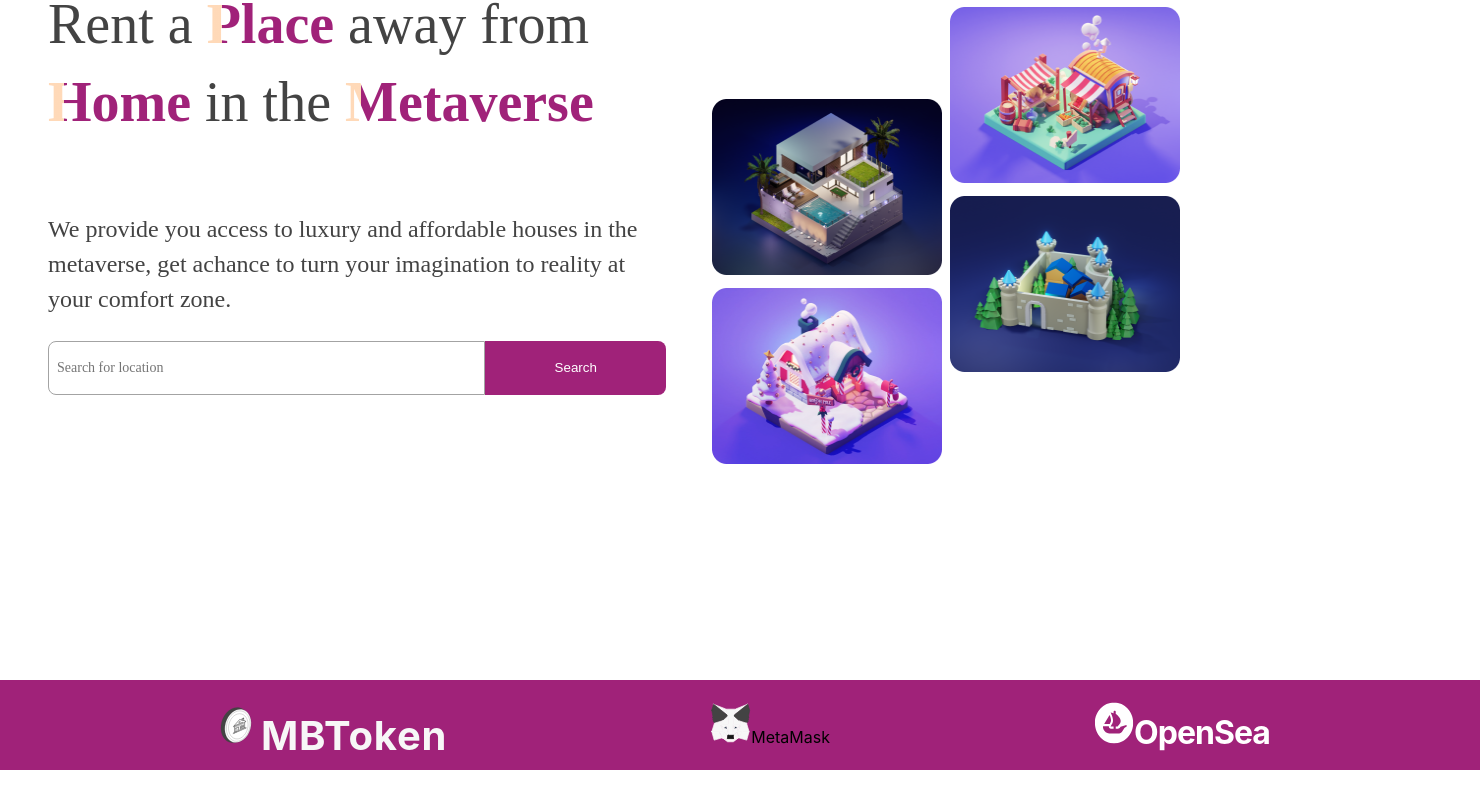
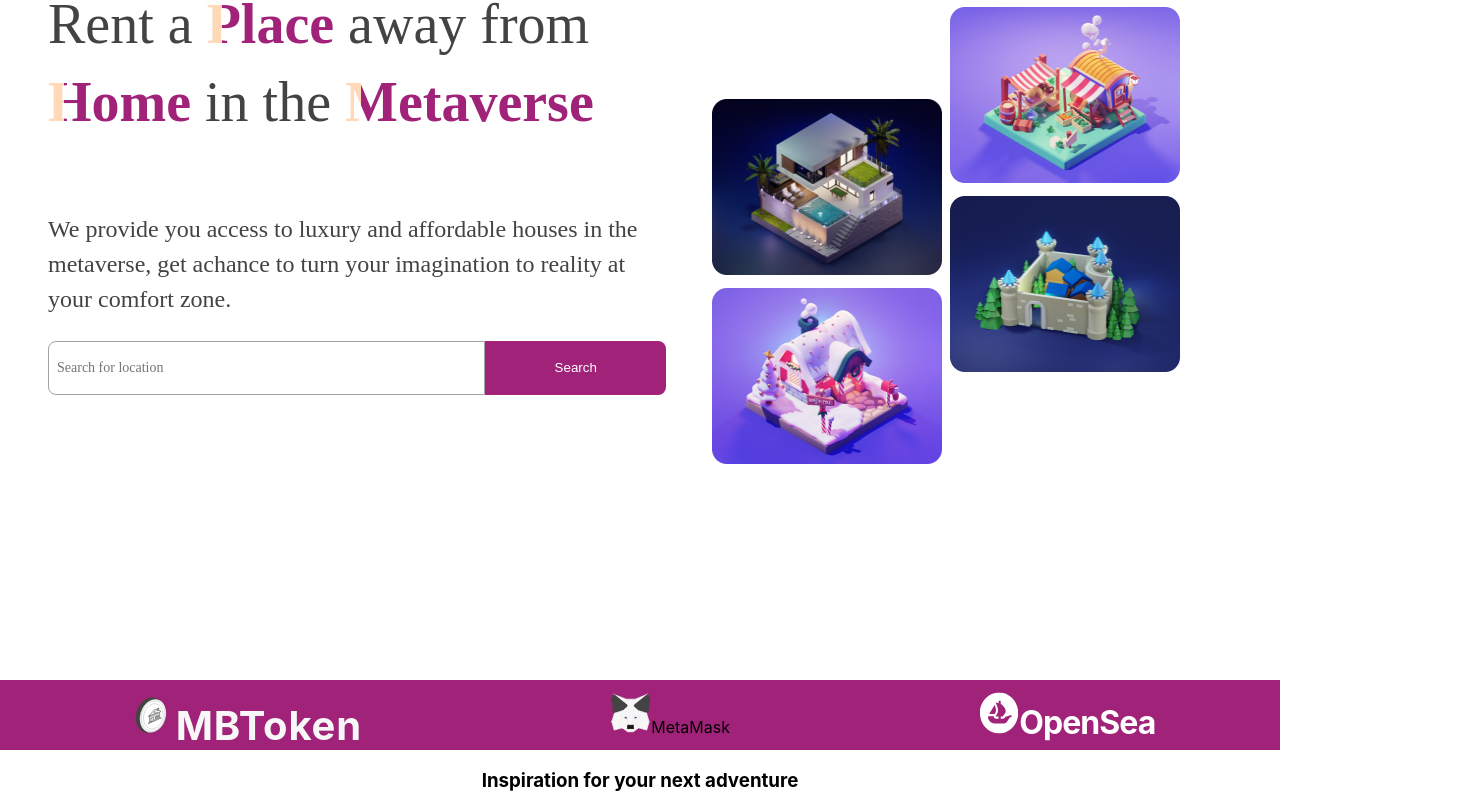
Before and after one commit to Emmanuel-Ibekwe/hng-metabnb-task, a React (Create React App) app: page / in a window 1280 px wide. Shown: the part 112-923 px from the top of the page, 1480 px wide, since content can reach past the window. Before the commit the page ends 884 px from the top, so only its background shows below. Built offline with nearby package versions, Linux system fonts and the light colour scheme; a web font is replaced by a local one.

Commit message:
feat: Add the second-section in MainContent.js

```diff
--- a/src/components/MainContent/MainContent.js
+++ b/src/components/MainContent/MainContent.js
@@ -41,7 +41,7 @@ const MainContent = () => {
           </div>
         </div>
       </section>
-      <div className={styles["dividing-section"]}>
+      <section className={styles["dividing-section"]}>
         <div className={styles["mb-token"]}>
           <span>
             <MbTokenIcon />
@@ -60,7 +60,10 @@ const MainContent = () => {
           </span>
           OpenSea
         </div>
-      </div>
+      </section>
+      <section className={styles["second-section"]}>
+        <h3>Inspiration for your next adventure</h3>
+      </section>
     </Fragment>
   );
 };
--- a/src/components/MainContent/MainContent.module.css
+++ b/src/components/MainContent/MainContent.module.css
@@ -121,10 +121,8 @@
 .dividing-section {
   display: flex;
   flex-direction: row;
-  justify-content: center;
+  justify-content: space-around;
   align-items: center;
-  padding: 10px 100px;
-  gap: 264px;
   background: linear-gradient(90deg, #a02279 11.45%, #a02279 11.45%);
   width: 100%;
   height: 4.375rem;
```
